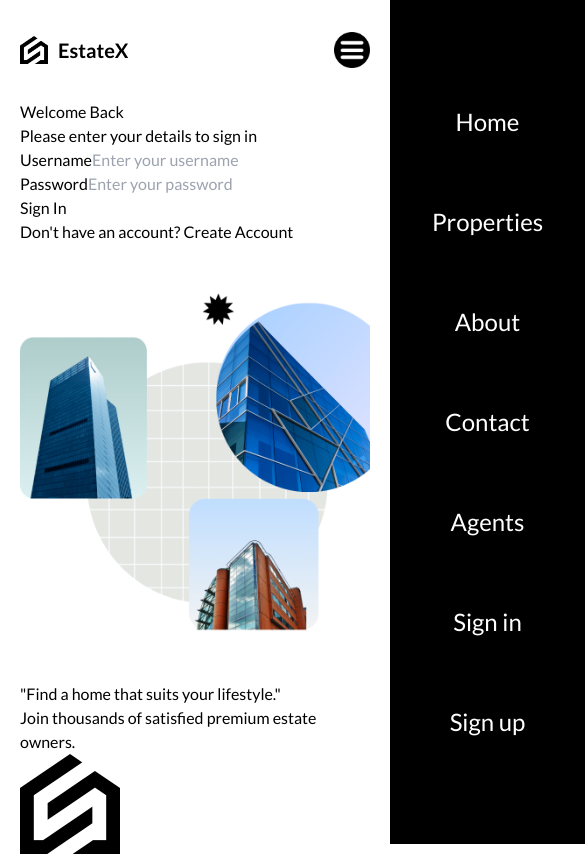
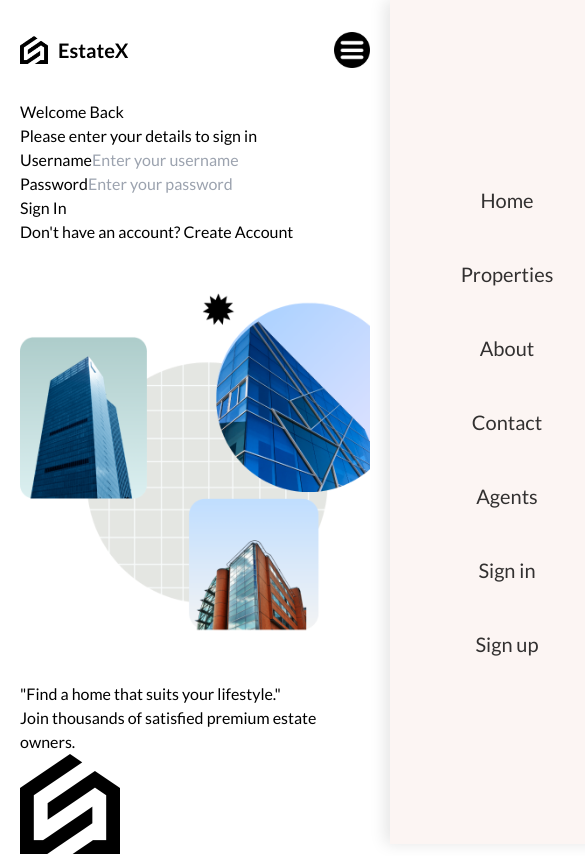
Before and after one commit to harshmishra00/EstateX, a React (Vite) app in the folder client/: page /login in a window 390 px wide. Shown: the top 856 px of the page, 585 px wide, since content can reach past the window. Built offline with nearby package versions, Linux system fonts and the light colour scheme; no server answers.

Commit message:
UI: Improve Mobile Sidebar design and auto-close behavior

```diff
--- a/client/src/components/navbar/Navbar.jsx
+++ b/client/src/components/navbar/Navbar.jsx
@@ -53,13 +53,13 @@ function Navbar() {
           />
         </div>
         <div className={open ? "menu active" : "menu"}>
-          <Link to="/">Home</Link>
-          <Link to="/all-apartments">Properties</Link>
-          <Link to="/about">About</Link>
-          <Link to="/contact">Contact</Link>
-          <Link to="/agents">Agents</Link>
-          <Link to="/login">Sign in</Link>
-          <Link to="/register">Sign up</Link>
+          <Link to="/" onClick={() => setOpen(false)}>Home</Link>
+          <Link to="/all-apartments" onClick={() => setOpen(false)}>Properties</Link>
+          <Link to="/about" onClick={() => setOpen(false)}>About</Link>
+          <Link to="/contact" onClick={() => setOpen(false)}>Contact</Link>
+          <Link to="/agents" onClick={() => setOpen(false)}>Agents</Link>
+          <Link to="/login" onClick={() => setOpen(false)}>Sign in</Link>
+          <Link to="/register" onClick={() => setOpen(false)}>Sign up</Link>
         </div>
       </div>
     </nav>
--- a/client/src/components/navbar/navbar.scss
+++ b/client/src/components/navbar/navbar.scss
@@ -128,29 +128,43 @@ nav {
     }
 
     .menu {
+      display: none;
+
+      @include sm {
+        display: flex;
         position: absolute;
         top: 0;
-      right: -50%;
-      background-color: black;
-      color: white;
+        right: -60%;
+        background-color: #fcf5f3; // Match site theme
+        color: black;
         height: 100vh;
-      width: 50%;
-      transition: all 1s ease;
-      display: flex;
+        width: 60%; // Slightly wider for better readability
+        transition: all 0.4s cubic-bezier(0.175, 0.885, 0.32, 1.275); // Smoother bounce effect
         flex-direction: column;
         align-items: center;
         justify-content: center;
-      font-size: 24px;
+        font-size: 20px;
+        box-shadow: -5px 0 15px rgba(0, 0, 0, 0.1);
+        z-index: 998;
 
         &.active {
           right: 0;
         }
 
-      @include sm {
         a {
           display: initial;
+          margin: 10px 0;
+          font-weight: 500;
+          opacity: 0.8;
+          transition: 0.3s;
+
+          &:hover {
+            opacity: 1;
+            font-weight: bold;
+            color: #fece51;
           }
         }
       }
     }
   }
+}
```
Lines whose indentation alone changed are shown as unchanged.
